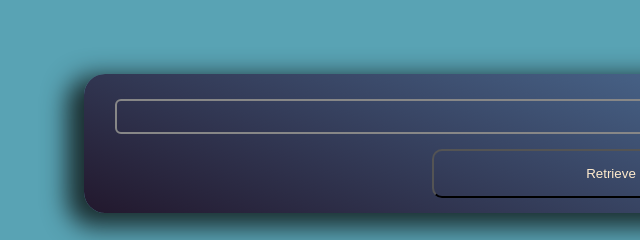
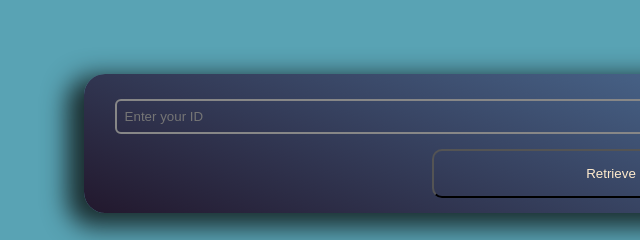
Before and after one commit to Vansh1190/dataStorageApp, a plain HTML site: page index.html in a window 1280 px wide. Shown: the part 1052-1292 px from the top of the page, 29-669 px from the left. Drawn offline with Linux system fonts and the light colour scheme.

Commit message:
Update index.html

```diff
--- a/index.html
+++ b/index.html
@@ -32,7 +32,7 @@
 		<a href="#retrieveData"><button id="RButton" >Retrieve Data</button></a>
 	<div id="retrieveData">
 		<form>
-			<input class="inp" id="id" required type="text">
+			<input class="inp"  placeholder="Enter your ID"  id="id" required type="text">
 			<button id="retrieveButton">Retrieve</button>
 		</form>
 
```
